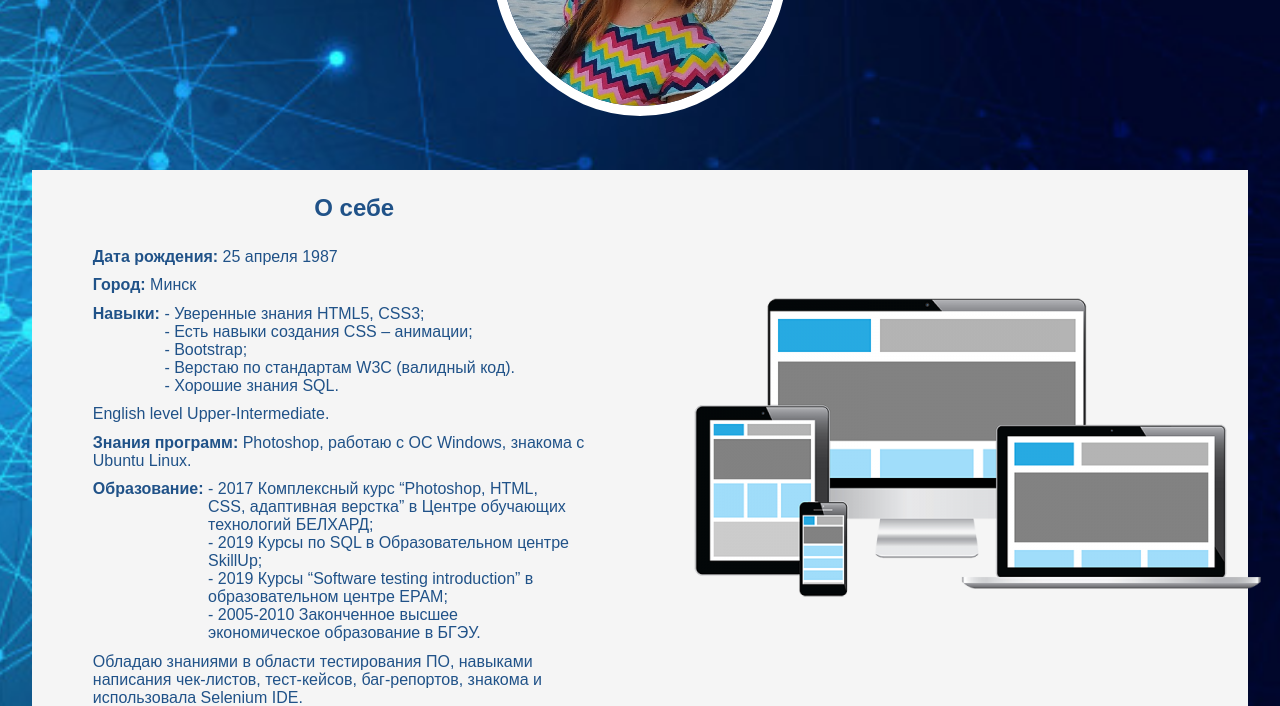
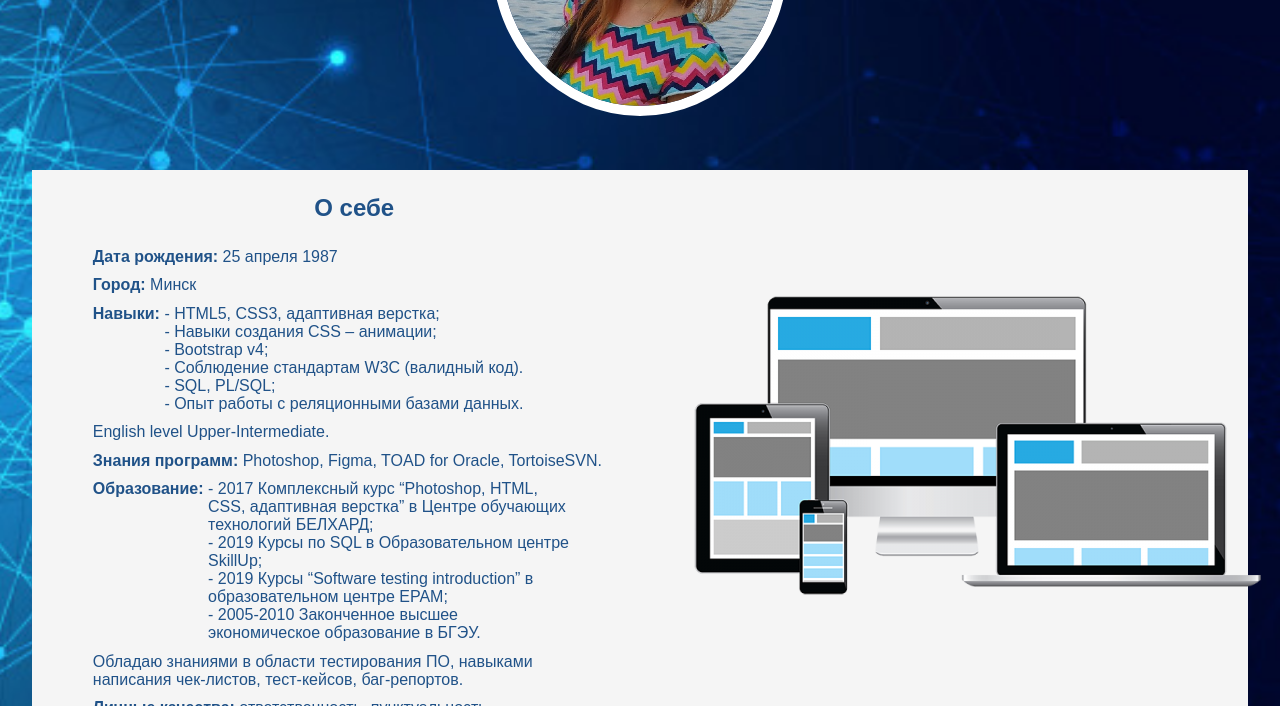
Before and after one commit to natallia-ja/natallia-ja.github.io, a plain HTML site: page index.html in a window 1280 px wide. Shown: the part 246-952 px from the top of the page. Drawn offline with nearby package versions, Linux system fonts and the light colour scheme.

Commit message:
Update index.html
Information update

```diff
--- a/index.html
+++ b/index.html
@@ -30,15 +30,16 @@
                 <p><b>Город:</b> Минск</p>
                 <p style="float: left"><b>Навыки:&nbsp </b>
                     <ul>
-                        <li>- Уверенные знания HTML5, CSS3;</li>
-                        <li>- Есть навыки создания CSS – анимации;</li>
-                        <li>- Bootstrap;</li>
-                        <li>- Верстаю по стандартам W3C (валидный код).</li>
-                        <li>- Хорошие знания SQL.</li>
+                        <li>- HTML5, CSS3, адаптивная верстка;</li>
+                        <li>- Навыки создания CSS – анимации;</li>
+                        <li>- Bootstrap v4;</li>
+                        <li>- Соблюдение стандартам W3C (валидный код).</li>
+                        <li>- SQL, PL/SQL;</li>
+                        <li>- Опыт работы с реляционными базами данных.</li>
                     </ul>
                 </p>
                 <p>English level Upper-Intermediate.</p>
-                <p><b>Знания программ:</b> Photoshop, работаю с ОС Windows, знакома с Ubuntu Linux.</p>
+                <p><b>Знания программ:</b> Photoshop, Figma, TOAD for Oracle, TortoiseSVN.</p>
                 <p style="display: inline-block; float: left"><b>Образование:&nbsp</b>
                     <ul>
                         <li>- 2017 Комплексный курс “Photoshop, HTML, CSS, адаптивная верстка” в Центре обучающих технологий БЕЛХАРД;</li>
@@ -47,8 +48,8 @@
                         <li>- 2005-2010 Законченное высшее экономическое образование в БГЭУ.</li>
                     </ul>
                 </p>
-                <p>Обладаю знаниями в области тестирования ПО, навыками написания чек-листов, тест-кейсов, баг-репортов, знакома и использовала Selenium IDE.</p>
-                <p><b>Личные качества:</b> ответственность, пунктуальность, аккуратность, скрупулезность, доброжелательность.</p>
+                <p>Обладаю знаниями в области тестирования ПО, навыками написания чек-листов, тест-кейсов, баг-репортов.</p>
+                <p><b>Личные качества:</b> ответственность, пунктуальность, доброжелательность.</p>
             </div>
             <div class="picture">
                 <img src="image/picture.png" alt="">
```
